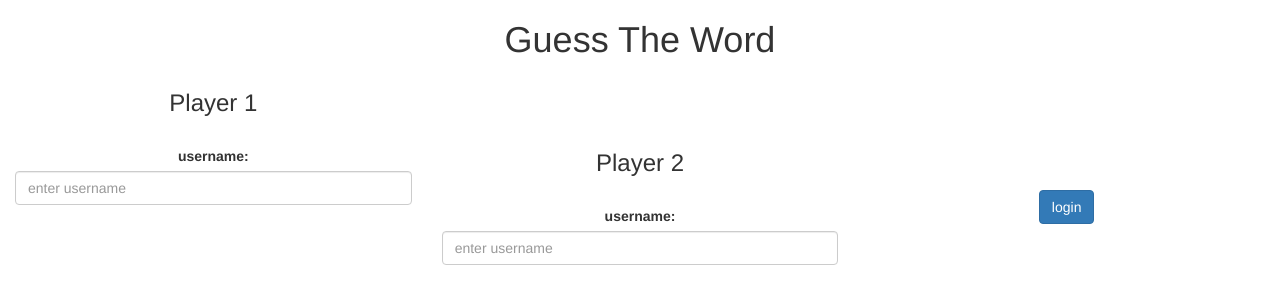
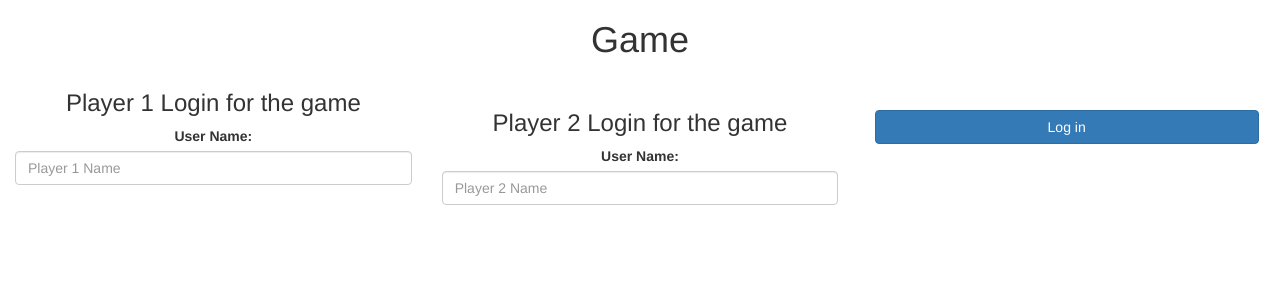
Before and after one commit to cooldevansh/blq, a plain HTML site: page index.html in a window 1280 px wide. Drawn offline with nearby package versions, Linux system fonts and the light colour scheme.

Commit message:
Add files via upload

```diff
--- a/index.html
+++ b/index.html
@@ -10,32 +10,29 @@
 
 <link rel="stylesheet" type="text/css" href="game.css">
 
-<script src="game_login.js"></script>
+<script src="Game_login.js"></script>
 </head>
 <body>
+
 <center>
-	<h1>Guess The Word</h1>
+	<h1>Game</h1>
+
 	<div class="col-lg-4 col-sm-8 col-xs-11 login_div1">
-	<h3>Player 1</h3>
-	<br>
-	<label>username:</label>
-	<input type="text" id="player1_name_input" class="form-control"placeholder="enter username">
+		<h3 >Player 1 Login for the game</h3>
+		<label >User Name:</label>
+		 <input type="text" id="player1_name_input" class="form-control" placeholder="Player 1 Name">
 		 <br>
 	</div>
 <br>
-<br>
-<br>
 	<div class="col-lg-4 col-sm-8 col-xs-11 login_div2">
-	<h3>Player 2</h3>
-	<br>
-	<label>username:</label>
-	<input type="text" id="player2_name_input" class="form-control"placeholder="enter username">
+		<h3 >Player 2 Login for the game</h3>
+		  <label >User Name:</label>
+		 <input type="text" id="player2_name_input" class="form-control" placeholder="Player 2 Name">
 		<br>
 	</div>
 	<br>
-<br>
-<br>
-<button class="btn-primary btn" onclick="adduser()">login</button>
+		<button style="width:30%" class="btn btn-primary" onclick="addUser()">Log in</button>
 </center>
+
 </body>
 </html>
```
Also changed, not shown: game_page.html (added, +39 -0 lines). Lines whose indentation alone changed are shown as unchanged.
